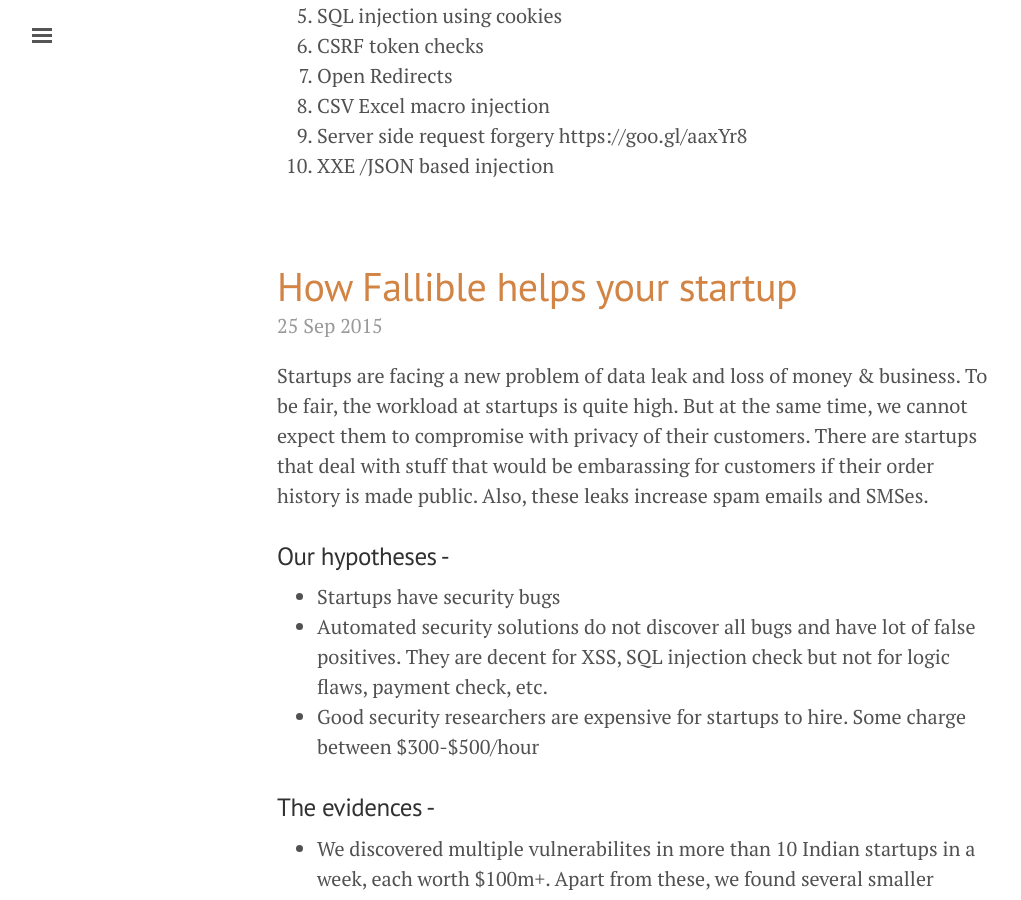
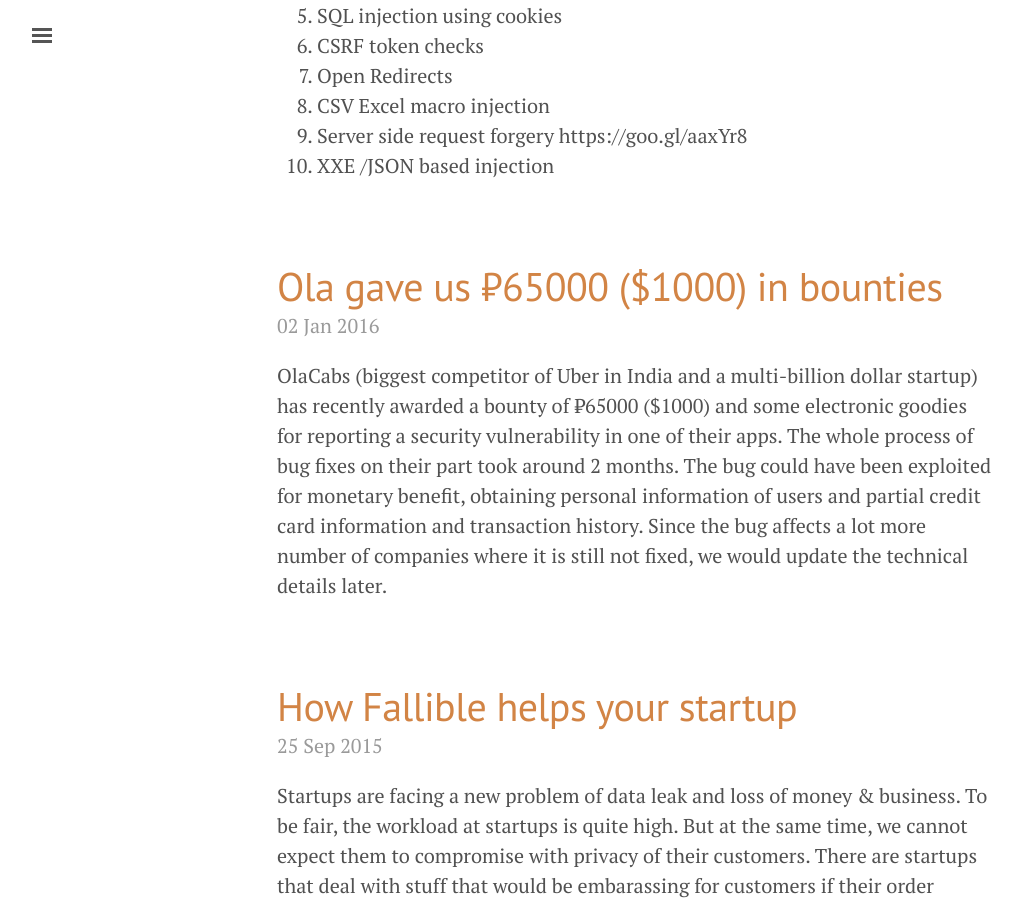
Before and after one commit to FallibleInc/blog, a Jekyll site: the page built from index.html, in a window 1280 px wide and 900 px high, scrolled down 3748 px. Shown: the whole window, without its empty margins (3-1024 px from the left). Built offline with Jekyll 4.4.1, drawn with Linux system fonts in a browser that asks for light colours; the list of posts is cut into pages by our own code; comment, search, counter and statistics services are not loaded.

Commit message:
ola bounty

```diff
--- a/_posts/2016-01-31-ola-bug-bounty-hack.md
+++ b/_posts/2016-01-02-ola-bug-bounty-hack.md
@@ -1,5 +1,7 @@
 ---
-published: false
+layout: post
+title: Ola gave us ₹65000 ($1000) in bounties
+published: true
 ---
 
 
```
